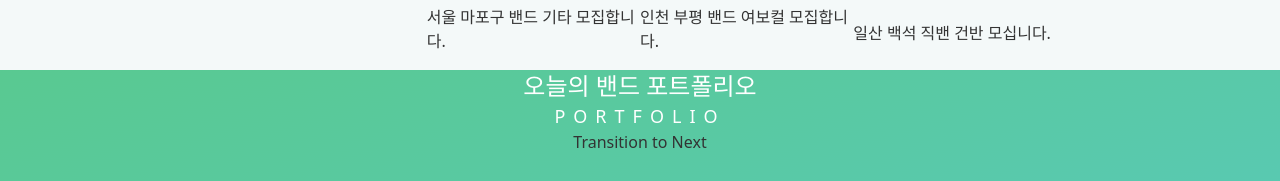
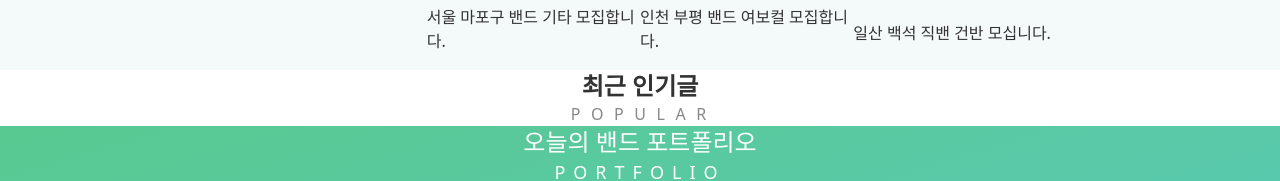
Before and after one commit to swm-broccoli/bandwagon-frontend-revise, a React (Vite) app: page / in a window 1280 px wide. Shown: the part 379-560 px from the top of the page. Built offline with nearby package versions, Linux system fonts and the light colour scheme.

Commit message:
최근 인기글 컴포넌트, 임시 데이터 생성

```diff
--- a/src/pages/Main/index.tsx
+++ b/src/pages/Main/index.tsx
@@ -10,12 +10,68 @@ import {
   RecommendedRecruitments,
 } from './RecommendedRecruitments';
 
+interface RecentPostItemType {
+  image: string;
+  avatar: string;
+  title: string;
+  date: string;
+  content: string;
+  likes: number;
+  link: string;
+}
+
+const tempRecentPosts: RecentPostItemType[] = [
+  {
+    image: 'https://picsum.photos/200/300',
+    avatar: 'https://picsum.photos/50/50',
+    title: '그레이트 서울 인베이전 방송',
+    date: '2020-01-01',
+    content: '서울 인베이전 방송',
+    likes: 10911,
+    link: '/post/1',
+  },
+  {
+    image: 'https://picsum.photos/200/300',
+    avatar: 'https://picsum.photos/50/50',
+    title: '일렉기타 셋업 온라인 강좌',
+    date: '2020-01-01',
+    content:
+      'Lorem ipsum dolor sit amet, consectetur adipiscing elit, sed do eiusmod tempor incididunt ut labore et dolore magna aliqua. Ut enim ad minim veniam, quis nostrud exercitation ullamco laboris nisi ut aliquip ex ea commodo consequat. Duis aute irure dolor in reprehenderit in voluptate velit esse cillum dolore eu fugiat nulla pariatur. Excepteur sint occaecat cupidatat non proident, sunt in culpa qui officia deserunt mollit anim id est laborum.',
+    likes: 16384,
+    link: '/post/2',
+  },
+  {
+    image: 'https://picsum.photos/200/300',
+    avatar: 'https://picsum.photos/50/50',
+    title: '오랜만에 해본 기타 커버 영상',
+    date: '2020-01-01',
+    content:
+      'Lorem ipsum dolor sit amet, consectetur adipiscing elit, sed do eiusmod tempor incididunt ut labore et dolore magna aliqua. Ut enim ad minim veniam, quis nostrud exercitation ullamco laboris nisi ut aliquip ex ea commodo consequat. Duis aute irure dolor in reprehenderit in voluptate velit esse cillum dolore eu fugiat nulla pariatur. Excepteur sint occaecat cupidatat non proident, sunt in culpa qui officia deserunt mollit anim id est laborum.',
+    likes: 998244343,
+    link: '/post/2',
+  },
+];
+
+function MainRecentPosts({
+  recentPosts,
+}: {
+  recentPosts: RecentPostItemType[];
+}) {
+  return (
+    <section className='flex flex-col items-center'>
+      <h1 className='text-2xl font-bold'>최근 인기글</h1>
+      <h2 className='text-neutral tracking-[0.2rem]'>P O P U L A R</h2>
+    </section>
+  );
+}
+
 function MainPage() {
   return (
     <main>
       <GlobalNavBar />
       <RecruitMenu menuList={recruitMenuList} />
       <RecommendedRecruitments recruitments={tempRecommendedRecruitments} />
+      <MainRecentPosts recentPosts={tempRecentPosts} />
       <TodayPortfolio todayPortfolios={bandPortfolioBrief} />
       <div className='text-3xl text-teal-500'>메인 페이지입니다.</div>
       <div className='text-2xl text-teal-700'>페이지들의 링크는 아래에</div>
```
